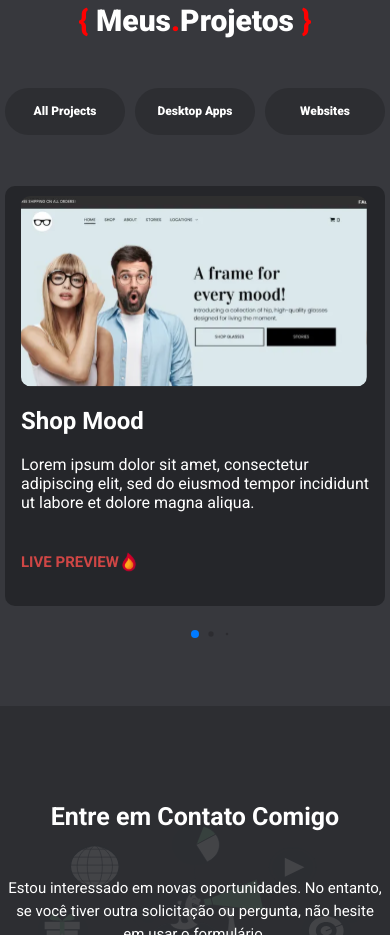
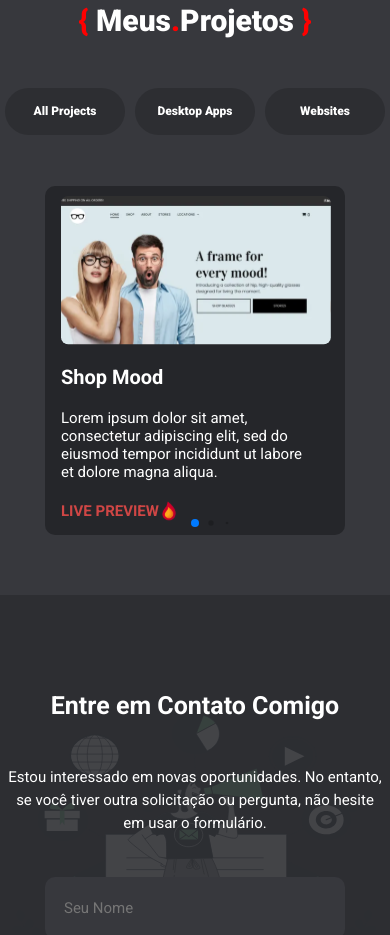
Before and after one commit to PedroAlex65/portifolio, a React (Vite) app: page / in a window 390 px wide. Shown: the part 3560-4495 px from the top of the page. Built offline with nearby package versions, Linux system fonts and the light colour scheme.

Commit message:
swiper-mobile2

```diff
--- a/src/Componentes/Swiper/style.css
+++ b/src/Componentes/Swiper/style.css
@@ -1,4 +1,4 @@
-.mySwiperPagination{
+.mySwiperPagination {
     padding-bottom: 40px;
 }
 
@@ -45,16 +45,15 @@ p {
     font-weight: bold;
 }
 
-@media (max-width:449px){
-    .mySwiperPagination{
-padding-bottom: 40px;
+@media (max-width:449px) {
+    .mySwiperPagination {
+        width: 300px;
+        height: 400px;
+        border-radius: 10px;
     }
 
     .cardSlider {
         margin-top: 51px;
-    padding: 10px 0 0 16px;
-    width: 320px;
-    height: 420px;
         background-color: #25262a;
         border-radius: 10px;
     }
@@ -71,17 +70,19 @@ padding-bottom: 40px;
     h1 {
         color: #fff;
         margin-top: 20px;
+        font-size: 20px;
     }
 
     p {
         color: #fff;
         margin-top: 20px;
-    max-width: 369px;
+        max-width: 250px;
+        font-size: 15px;
 
     }
 
     .live {
-    margin-top: 40px;
+        margin-top: 20px;
         display: flex;
         align-items: center;
         cursor: pointer;
```
Lines whose indentation alone changed are shown as unchanged.
